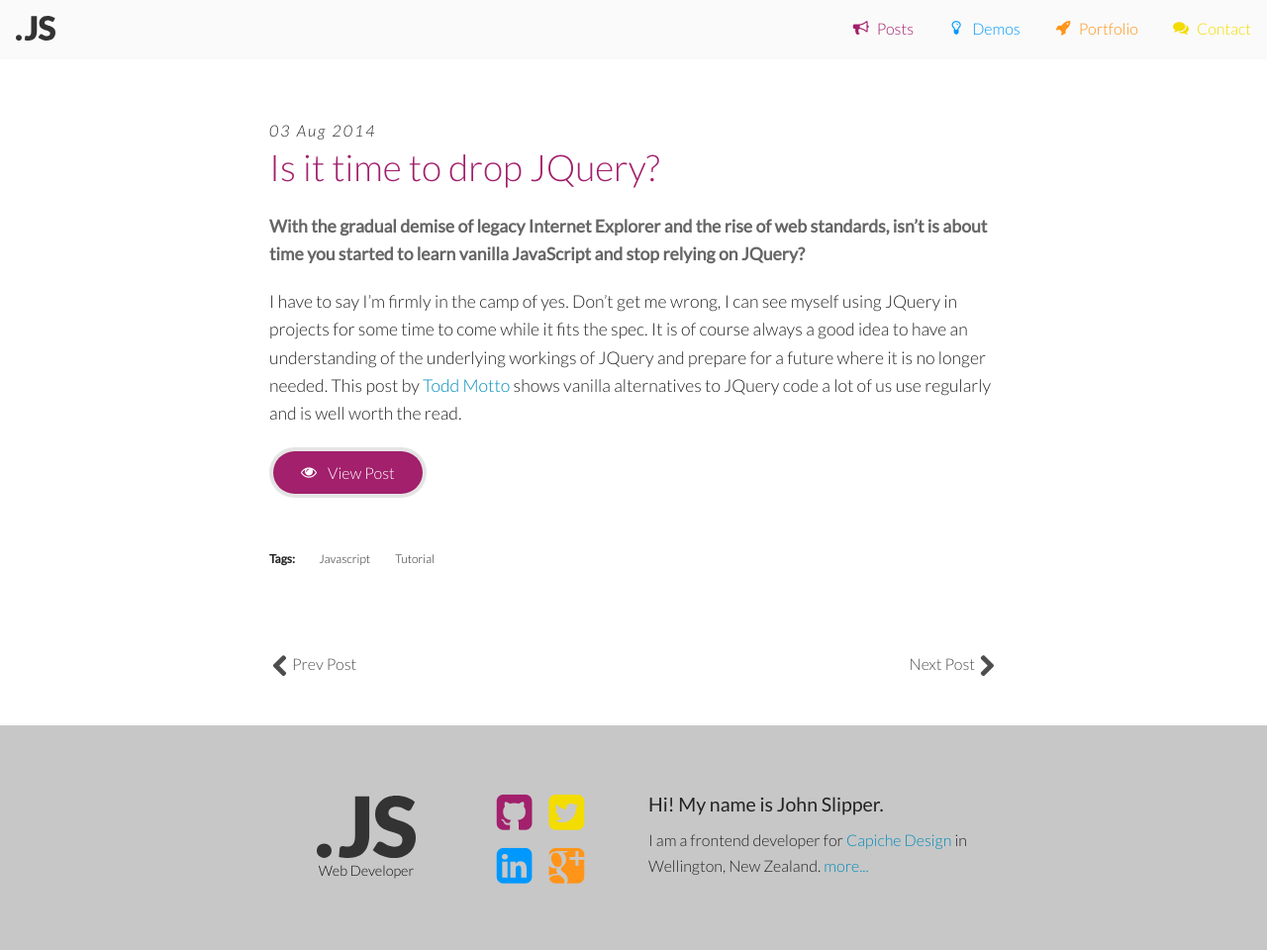
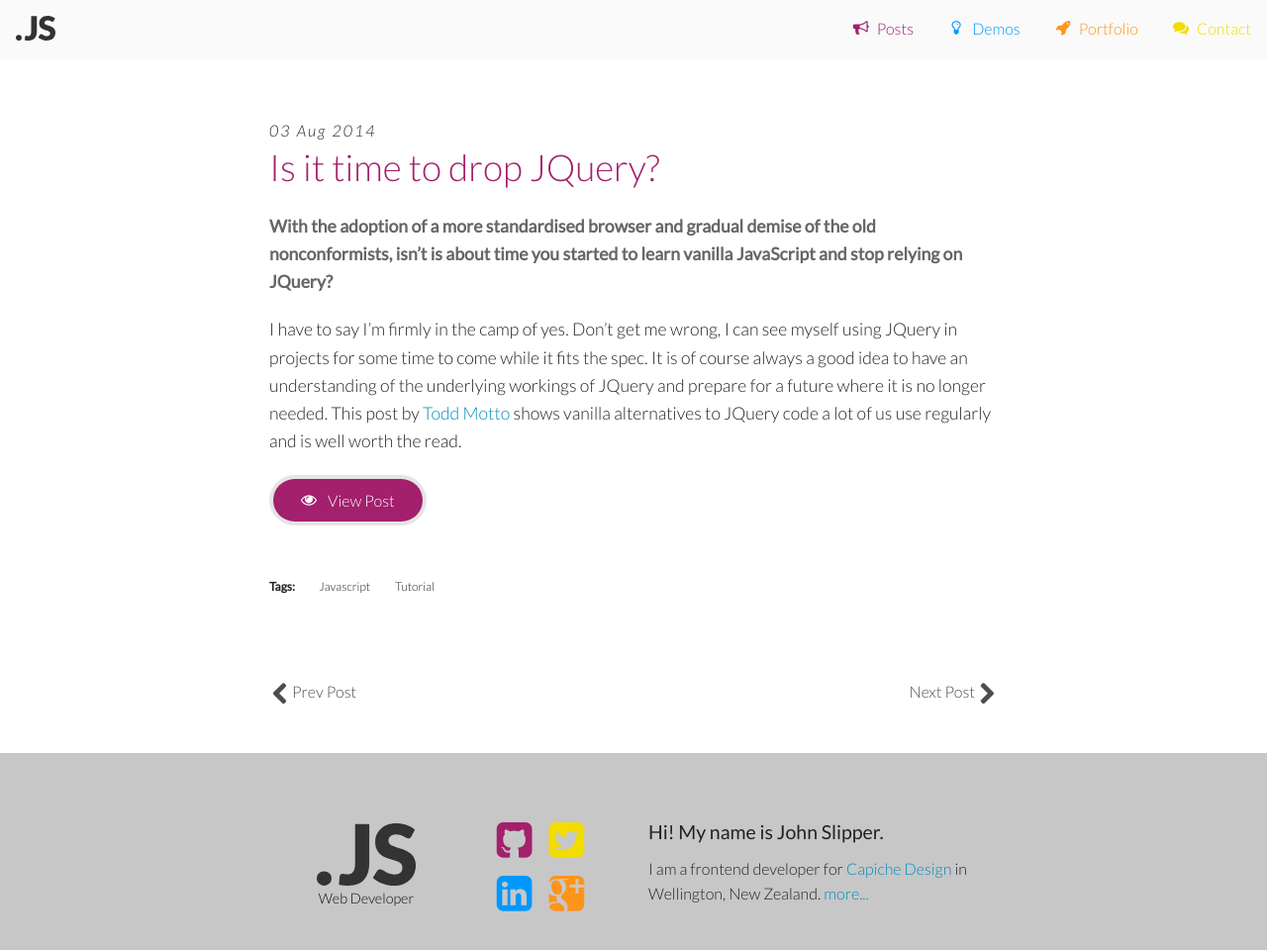
Before and after one commit to johnslipper/johnslipper.github.io, a Jekyll site: the page built from _posts/2014-08-03-is-it-time-to-drop-jquery.markdown, in a window 1280 px wide and 965 px high. Shown: the top 960 px of the window at 99% size. Built offline with Jekyll 4.4.1, drawn with Linux system fonts in a browser that asks for light colours; Markdown is read by kramdown in place of the engine named in the settings.

Commit message:
JQuery Post Intro Update (again)

```diff
--- a/_posts/2014-08-03-is-it-time-to-drop-jquery.markdown
+++ b/_posts/2014-08-03-is-it-time-to-drop-jquery.markdown
@@ -13,6 +13,6 @@ thumb: '/img/posts-thumb/thumb-jquery2.png'
 link-post: 'http://toddmotto.com/is-it-time-to-drop-jquery-essentials-to-learning-javascript-from-a-jquery-background/'
 ---
 
-With the gradual demise of legacy Internet Explorer and the rise of web standards, isn't is about time you started to learn vanilla JavaScript and stop relying on JQuery?
+With the adoption of a more standardised browser and gradual demise of the old nonconformists, isn't is about time you started to learn vanilla JavaScript and stop relying on JQuery?
 
 I have to say I'm firmly in the camp of yes. Don't get me wrong, I can see myself using JQuery in projects for some time to come while it fits the spec. It is of course always a good idea to have an understanding of the underlying workings of JQuery and prepare for a future where it is no longer needed. This post by [Todd Motto](http://toddmotto.com "Visit Todd's website") shows vanilla alternatives to JQuery code a lot of us use regularly and is well worth the read.
```
